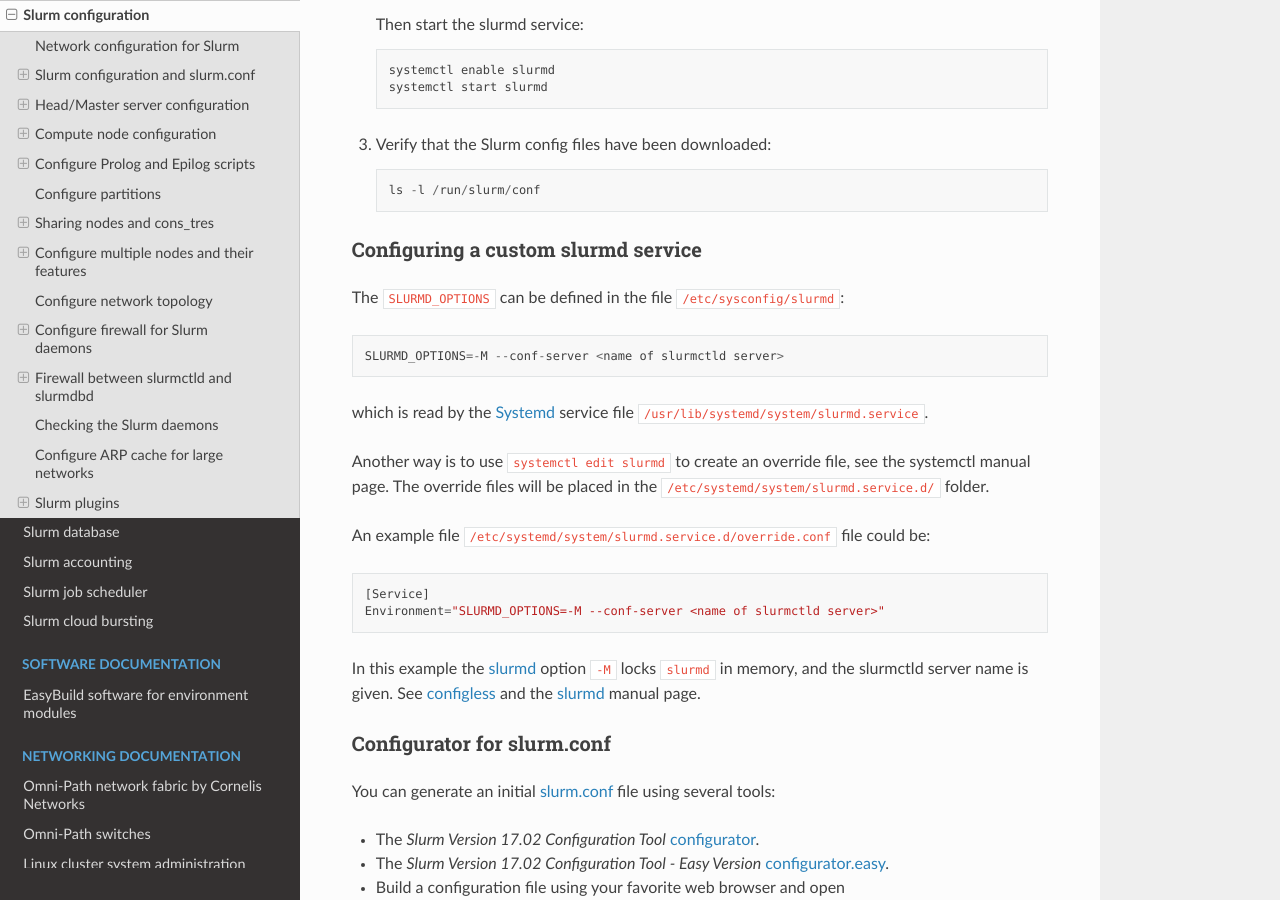
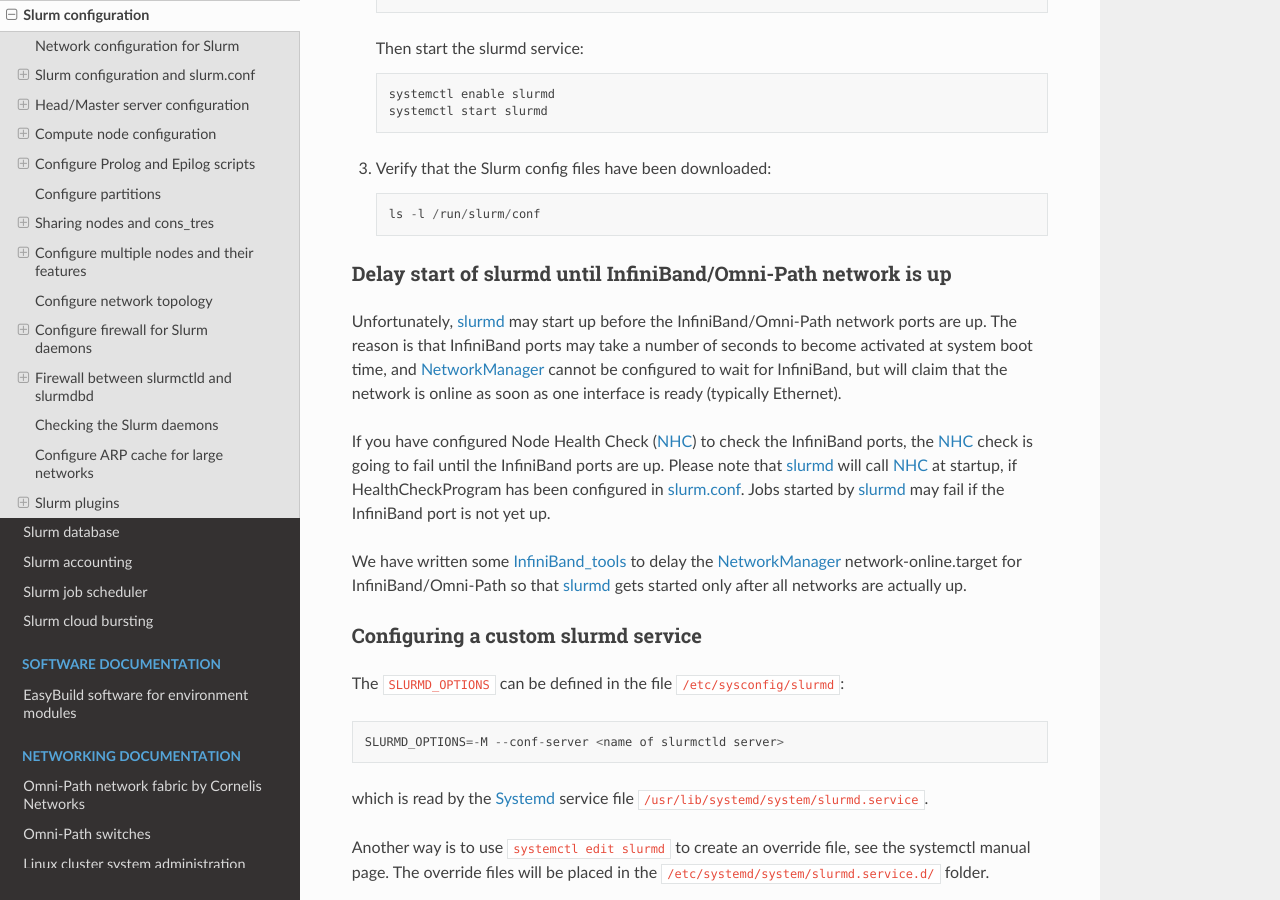
Before and after one commit to OleHolmNielsen/Niflheim_system, a Sphinx documentation site: the page built from docs/Slurm_configuration.rst, in a window 1280 px wide and 900 px high, scrolled down 3981 px. Built offline with Sphinx 7.4.7 and the Read the Docs theme 2.0.0, drawn with Linux system fonts in a browser that asks for light colours; some of the changed text lies outside the part shown.

Commit message:
Delay start of slurmd until InfiniBand/Omni-Path network is up

```diff
--- a/docs/Slurm_configuration.rst
+++ b/docs/Slurm_configuration.rst
@@ -146,6 +146,25 @@
 
 .. _bug_9832: https://bugs.schedmd.com/show_bug.cgi?id=9832
 
+Delay start of slurmd until InfiniBand/Omni-Path network is up
+-----------------------------------------------------------------
+
+Unfortunately, slurmd_ may start up before the InfiniBand/Omni-Path network ports are up.
+The reason is that InfiniBand ports may take a number of seconds to become activated at system boot time,
+and NetworkManager_ cannot be configured to wait for InfiniBand,
+but will claim that the network is online as soon as one interface is ready (typically Ethernet).
+
+If you have configured Node Health Check (NHC_) to check the InfiniBand ports,
+the NHC_ check is going to fail until the InfiniBand ports are up.
+Please note that slurmd_ will call NHC_ at startup, if HealthCheckProgram has been configured in slurm.conf_.
+Jobs started by slurmd_ may fail if the InfiniBand port is not yet up.
+
+We have written some InfiniBand_tools_ to delay the NetworkManager_ network-online.target for InfiniBand/Omni-Path
+so that slurmd_ gets started only after all networks are actually up.
+
+.. _NetworkManager: https://en.wikipedia.org/wiki/NetworkManager
+.. _InfiniBand_tools: https://github.com/OleHolmNielsen/Slurm_tools/tree/master/InfiniBand
+
 Configuring a custom slurmd service
 -----------------------------------
 
```
